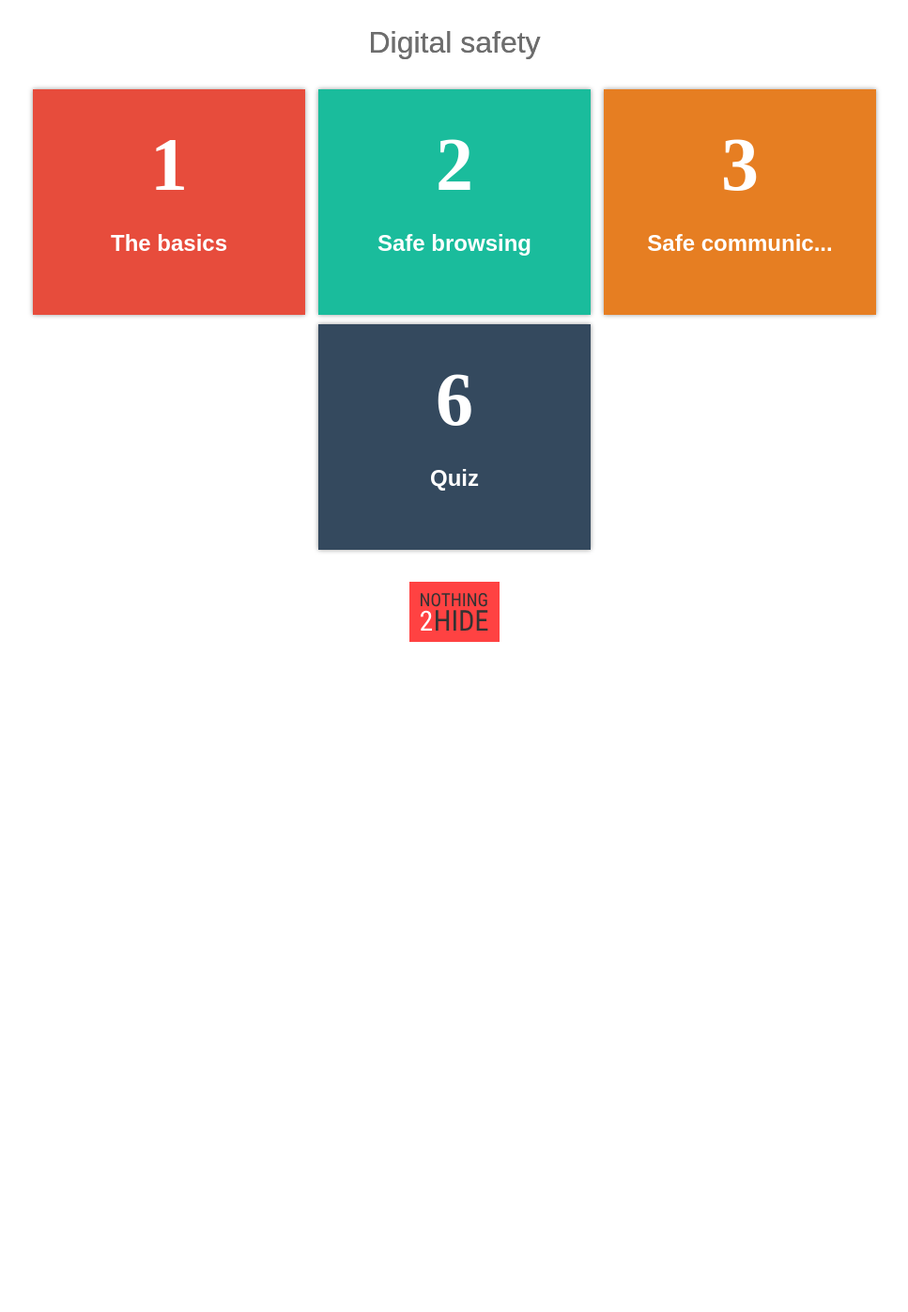
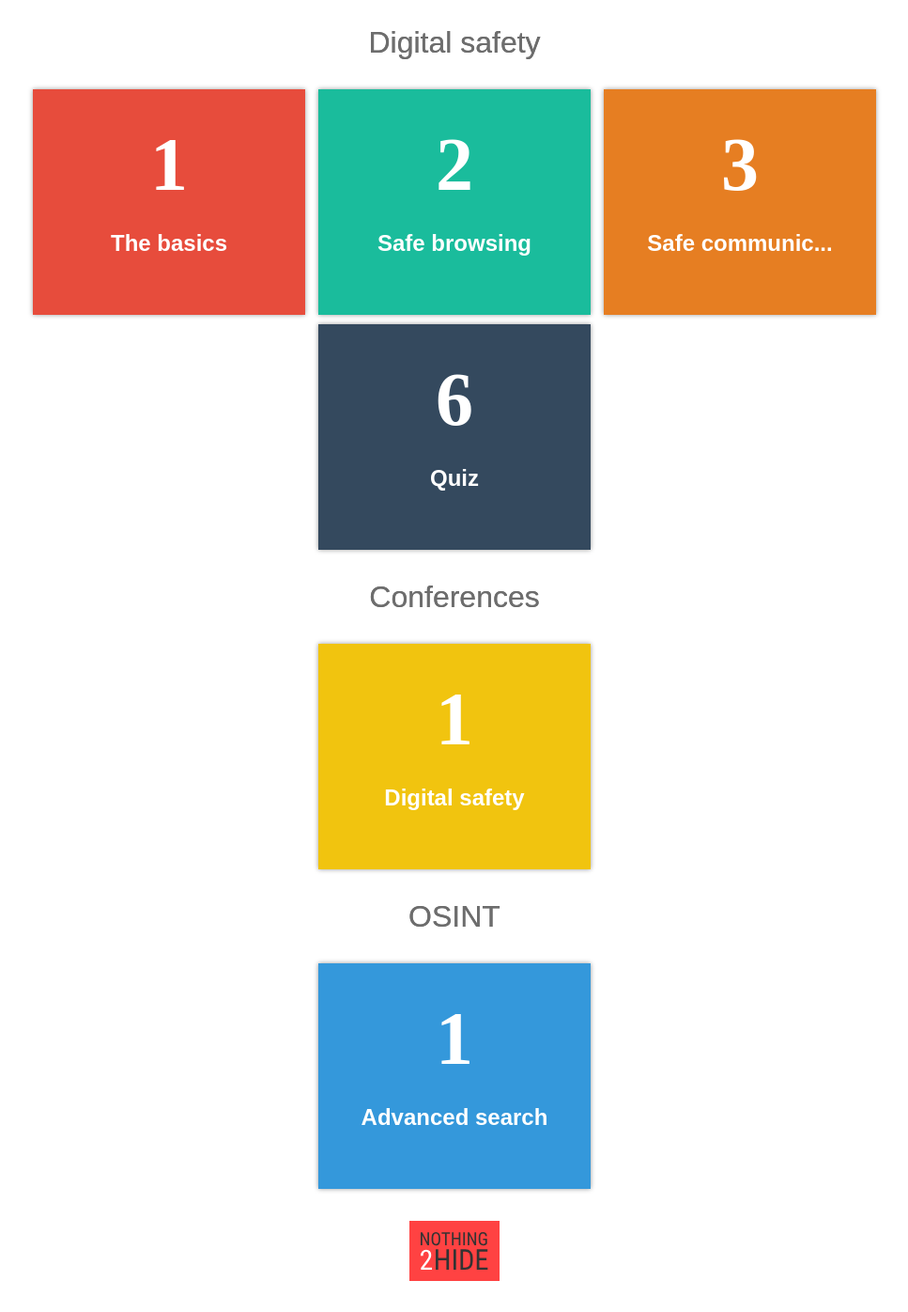
Before and after one commit to Nothing2Hide/slides, a Jekyll site: the page built from en-index.html, in a window 1280 px wide. Shown: the whole page at 94% size, without its empty margins (156-1123 px from the left). Built offline with Jekyll 4.4.1, drawn with Linux system fonts in a browser that asks for light colours; before the commit the page ends 900 px from its top, so only the background shows below that.

Commit message:
for en translation

```diff
--- a/_config.yml
+++ b/_config.yml
@@ -9,7 +9,7 @@ url: "https://slides.nothing2hide.org"
 twitter: n0thing2hide
 gpgid:  6A22 9E8D 916A 1C3C 80A6 E180 D1A6 2CFD 5851 9BC4
 category-list-fr: [Sécurité numérique, OSINT, Ateliers thématiques]
-category-list-en: [Digital safety]
+category-list-en: [Digital safety, Conferences, OSINT]
 
 # Build settings
 markdown: kramdown
```
